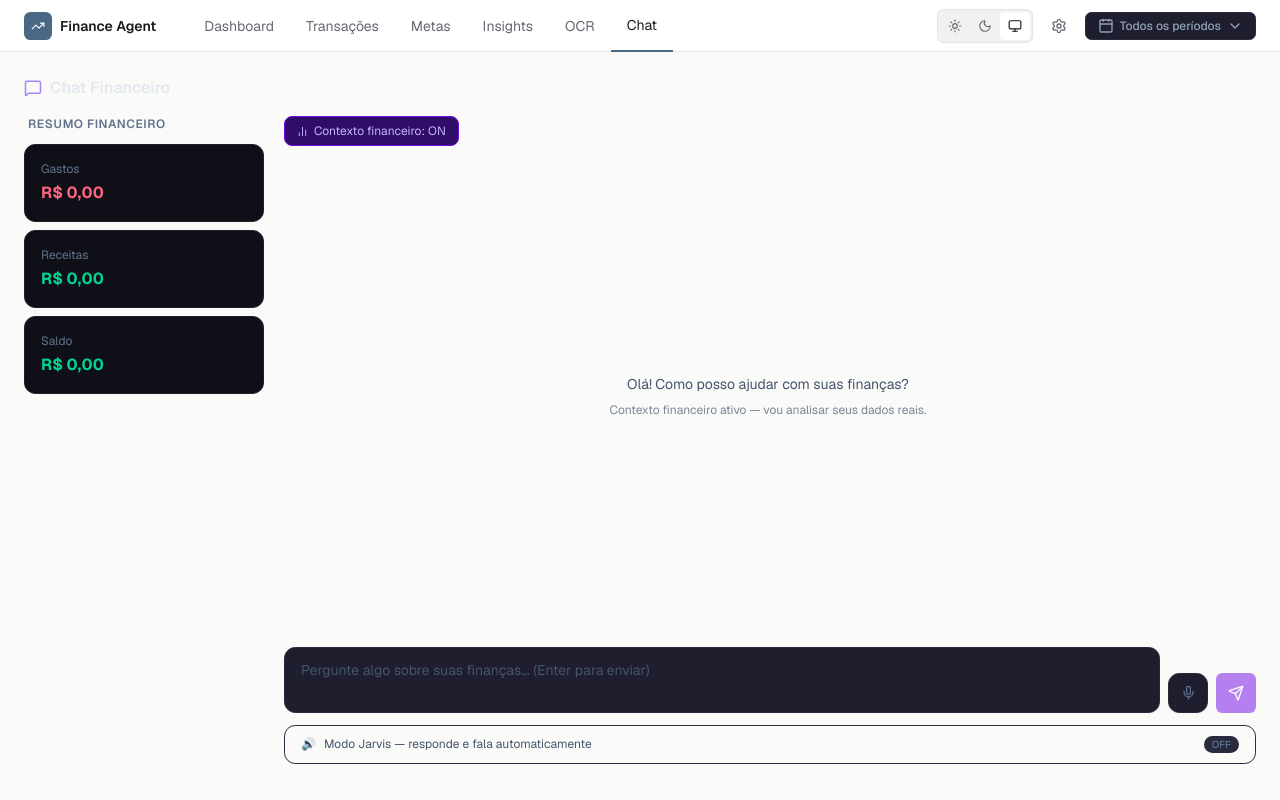
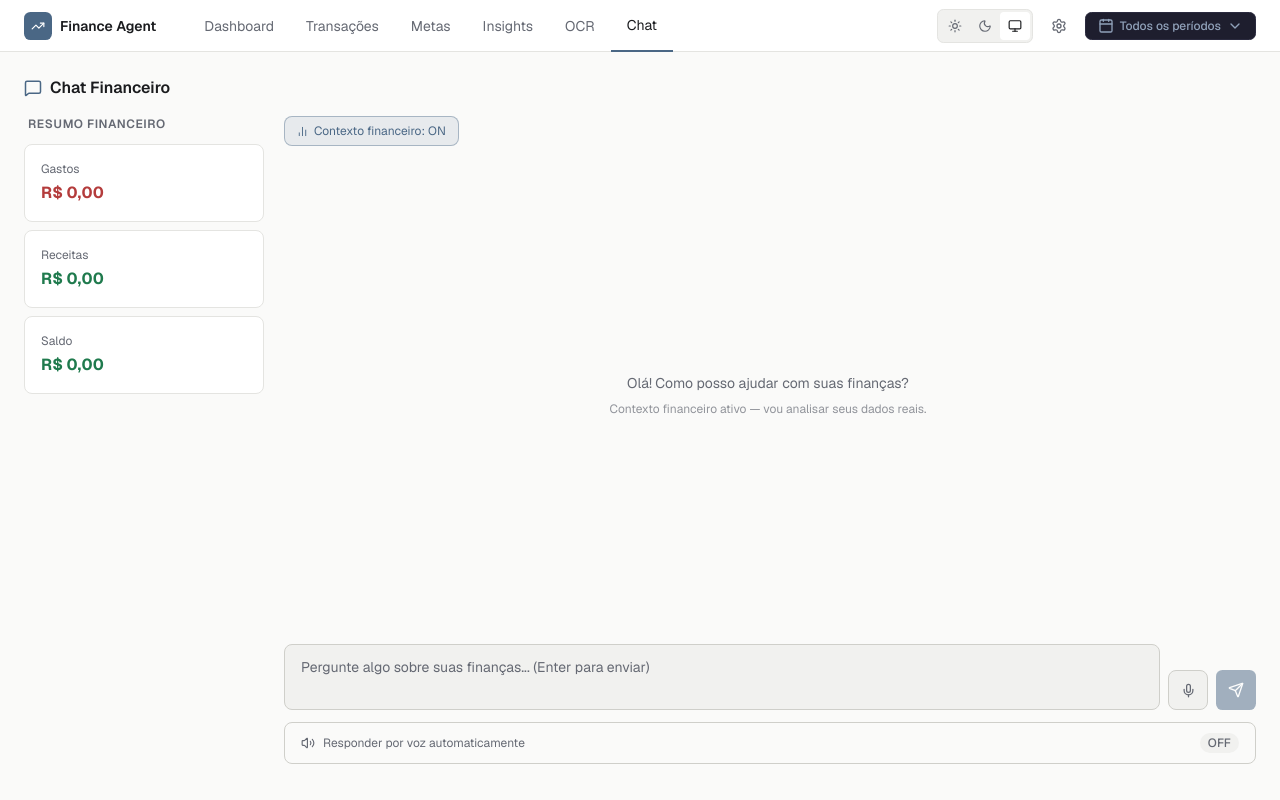
Before and after one commit to Liraas-v/personal-finance-agent, a Next.js app: page /chat in a window 1280 px wide. Built offline with nearby package versions, Linux system fonts and the light colour scheme.

Commit message:
refactor: migrar chat para tokens de tema e simplificar rótulo de voz

```diff
--- a/app/chat/page.tsx
+++ b/app/chat/page.tsx
@@ -6,8 +6,8 @@ export default function ChatPage() {
   return (
     <div className="p-4 sm:p-6 h-[calc(100dvh-3.5rem)] sm:h-[calc(100dvh-4rem)] flex flex-col pb-20 sm:pb-6">
       <div className="flex items-center gap-2 mb-4 shrink-0">
-        <MessageSquare size={18} className="text-violet-400" />
-        <h2 className="text-base font-semibold text-slate-200">Chat Financeiro</h2>
+        <MessageSquare size={18} className="text-primary" />
+        <h2 className="text-base font-semibold text-foreground">Chat Financeiro</h2>
       </div>
       <div className="flex gap-5 flex-1 min-h-0">
         <ChatSidebar />
--- a/components/chat/ChatPanel.tsx
+++ b/components/chat/ChatPanel.tsx
@@ -1,6 +1,6 @@
 'use client'
 import { useState, useRef, useEffect } from 'react'
-import { Send, Trash2, BarChart2, Mic, MicOff } from 'lucide-react'
+import { Send, Trash2, BarChart2, Mic, MicOff, Volume2 } from 'lucide-react'
 import { useChat } from '@/hooks/useChat'
 import { useSpeech } from '@/hooks/useSpeech'
 import { useVoice } from '@/hooks/useVoice'
@@ -69,8 +69,8 @@ export function ChatPanel() {
           className={cn(
             'flex items-center gap-1.5 text-xs px-3 py-1.5 rounded-lg border transition-colors',
             contextEnabled
-              ? 'border-violet-700 bg-violet-950 text-violet-300'
-              : 'border-[#2a2a3e] bg-transparent text-slate-500'
+              ? 'border-primary/40 bg-primary/10 text-primary'
+              : 'border-border-strong bg-transparent text-muted-foreground'
           )}
         >
           <BarChart2 size={11} />
@@ -79,7 +79,7 @@ export function ChatPanel() {
         {messages.length > 0 && (
           <button
             onClick={clearChat}
-            className="text-slate-600 hover:text-slate-400 transition-colors p-1"
+            className="text-muted-foreground hover:text-foreground-secondary transition-colors p-1"
             title="Limpar chat"
           >
             <Trash2 size={14} />
@@ -90,7 +90,7 @@ export function ChatPanel() {
       {/* Messages */}
       <div className="flex-1 overflow-y-auto space-y-3 mb-4 min-h-0 pr-1">
         {messages.length === 0 && (
-          <div className="flex flex-col items-center justify-center h-full text-slate-600 gap-2 py-16">
+          <div className="flex flex-col items-center justify-center h-full text-muted-foreground gap-2 py-16">
             <p className="text-sm">Olá! Como posso ajudar com suas finanças?</p>
             <p className="text-xs opacity-70">
               {contextEnabled
@@ -107,10 +107,10 @@ export function ChatPanel() {
           >
             <div
               className={cn(
-                'max-w-[80%] px-4 py-2.5 rounded-xl text-sm leading-relaxed whitespace-pre-wrap',
+                'max-w-[80%] px-4 py-2.5 rounded-lg text-sm leading-relaxed whitespace-pre-wrap',
                 msg.role === 'user'
-                  ? 'bg-[#1e1e2e] text-slate-200 rounded-tr-sm'
-                  : 'bg-[#1a1040] border border-violet-900/40 text-violet-100 rounded-tl-sm'
+                  ? 'bg-primary text-primary-foreground rounded-tr-sm'
+                  : 'bg-muted text-foreground rounded-tl-sm'
               )}
             >
               {msg.content}
@@ -122,7 +122,7 @@ export function ChatPanel() {
                     {([6, 10, 14, 10, 6] as const).map((h, i) => (
                       <span
                         key={i}
-                        className="w-[2px] bg-violet-500 rounded-sm"
+                        className="w-[2px] bg-primary rounded-sm"
                         style={{
                           height: `${h}px`,
                           animation: 'waveBar 0.8s ease infinite',
@@ -131,10 +131,10 @@ export function ChatPanel() {
                       />
                     ))}
                   </div>
-                  <span className="text-[10px] text-violet-400">falando...</span>
+                  <span className="text-xs text-primary">falando...</span>
                   <button
                     onClick={stop}
-                    className="ml-auto text-[10px] text-violet-400 border border-violet-900/60 rounded px-1.5 py-0.5 hover:text-violet-200 transition-colors"
+                    className="ml-auto text-xs text-primary border border-primary/40 rounded px-1.5 py-0.5 hover:text-primary transition-colors"
                   >
                     ■ parar
                   </button>
@@ -146,12 +146,12 @@ export function ChatPanel() {
 
         {loading && (
           <div className="flex justify-start">
-            <div className="bg-[#1a1040] border border-violet-900/40 px-4 py-3 rounded-xl rounded-tl-sm">
+            <div className="border border-border bg-muted px-4 py-3 rounded-lg rounded-tl-sm">
               <span className="flex gap-1 items-center">
                 {[0, 1, 2].map((i) => (
                   <span
                     key={i}
-                    className="w-1.5 h-1.5 bg-violet-400 rounded-full animate-bounce"
+                    className="w-1.5 h-1.5 bg-primary rounded-full animate-bounce"
                     style={{ animationDelay: `${i * 0.15}s` }}
                   />
                 ))}
@@ -174,17 +174,17 @@ export function ChatPanel() {
               : 'Pergunte algo sobre suas finanças... (Enter para enviar)'
           }
           rows={2}
-          className="flex-1 resize-none bg-[#1e1e2e] border border-[#2a2a3e] rounded-xl px-4 py-3 text-sm text-slate-200 placeholder:text-slate-600 focus:outline-none focus:border-violet-700 transition-colors"
+          className="flex-1 resize-none bg-muted border border-border-strong rounded-lg px-4 py-3 text-sm text-foreground placeholder:text-muted-foreground focus:outline-none focus:border-primary/40 transition-colors"
         />
         {sttSupported && (
           <button
             onClick={toggleMic}
             title={isListening ? 'Parar gravação' : 'Falar pergunta'}
             className={cn(
-              'self-end w-10 h-10 rounded-xl flex items-center justify-center border transition-colors',
+              'self-end w-10 h-10 rounded-lg flex items-center justify-center border transition-colors',
               isListening
-                ? 'bg-red-500/20 border-red-500/60 text-red-400'
-                : 'bg-[#1e1e2e] border-[#2a2a3e] text-slate-500 hover:text-slate-300'
+                ? 'bg-negative/20 border-negative/60 text-negative'
+                : 'bg-muted border-border-strong text-muted-foreground hover:text-foreground-secondary'
             )}
           >
             {isListening ? <MicOff size={15} /> : <Mic size={15} />}
@@ -193,7 +193,7 @@ export function ChatPanel() {
         <Button
           onClick={handleSend}
           disabled={!input.trim() || loading}
-          className="bg-violet-700 hover:bg-violet-600 self-end"
+          className="bg-primary hover:bg-primary/90 self-end"
           size="icon"
         >
           <Send size={16} />
@@ -206,20 +206,20 @@ export function ChatPanel() {
           <button
             onClick={() => setJarvisEnabled((v) => !v)}
             className={cn(
-              'w-full flex items-center justify-between px-4 py-2.5 rounded-xl border text-xs transition-colors',
+              'w-full flex items-center justify-between px-4 py-2.5 rounded-lg border text-xs transition-colors',
               jarvisEnabled
-                ? 'bg-[#1a1040] border-violet-700 text-violet-300'
-                : 'bg-transparent border-[#2a2a3e] text-slate-600 hover:text-slate-400'
+                ? 'bg-primary/10 border-primary/40 text-primary'
+                : 'bg-transparent border-border-strong text-muted-foreground hover:text-foreground-secondary'
             )}
           >
             <span className="flex items-center gap-2">
-              🔊
-              <span>Modo Jarvis — responde e fala automaticamente</span>
+              <Volume2 size={14} />
+              <span>Responder por voz automaticamente</span>
             </span>
             <span
               className={cn(
-                'px-2 py-0.5 rounded-full text-[10px] font-medium',
-                jarvisEnabled ? 'bg-violet-700 text-white' : 'bg-[#2a2a3e] text-slate-500'
+                'px-2 py-0.5 rounded-full text-xs font-medium',
+                jarvisEnabled ? 'bg-primary text-primary-foreground' : 'bg-muted text-muted-foreground'
               )}
             >
               {jarvisEnabled ? 'ON' : 'OFF'}
--- a/components/chat/ChatSidebar.tsx
+++ b/components/chat/ChatSidebar.tsx
@@ -15,35 +15,35 @@ export function ChatSidebar() {
 
   return (
     <aside className="hidden sm:flex flex-col gap-3 w-[240px] shrink-0">
-      <h3 className="text-xs font-semibold text-slate-500 uppercase tracking-wider px-1">
+      <h3 className="text-xs font-semibold text-muted-foreground uppercase tracking-wider px-1">
         Resumo Financeiro
       </h3>
 
       <div className="space-y-2">
-        <div className="bg-[#0f0f17] border border-[#1e1e2e] rounded-xl p-4">
-          <div className="text-xs text-slate-500 mb-1">Gastos</div>
-          <div className="text-base font-bold text-rose-400">{fmt(totalGastos)}</div>
+        <div className="bg-card border border-border rounded-lg p-4">
+          <div className="text-xs text-muted-foreground mb-1">Gastos</div>
+          <div className="text-base font-bold text-negative">{fmt(totalGastos)}</div>
         </div>
-        <div className="bg-[#0f0f17] border border-[#1e1e2e] rounded-xl p-4">
-          <div className="text-xs text-slate-500 mb-1">Receitas</div>
-          <div className="text-base font-bold text-emerald-400">{fmt(totalReceitas)}</div>
+        <div className="bg-card border border-border rounded-lg p-4">
+          <div className="text-xs text-muted-foreground mb-1">Receitas</div>
+          <div className="text-base font-bold text-positive">{fmt(totalReceitas)}</div>
         </div>
-        <div className="bg-[#0f0f17] border border-[#1e1e2e] rounded-xl p-4">
-          <div className="text-xs text-slate-500 mb-1">Saldo</div>
-          <div className={`text-base font-bold ${saldo >= 0 ? 'text-emerald-400' : 'text-rose-400'}`}>
+        <div className="bg-card border border-border rounded-lg p-4">
+          <div className="text-xs text-muted-foreground mb-1">Saldo</div>
+          <div className={`text-base font-bold ${saldo >= 0 ? 'text-positive' : 'text-negative'}`}>
             {fmt(saldo)}
           </div>
         </div>
       </div>
 
       {topCategorias.length > 0 && (
-        <div className="bg-[#0f0f17] border border-[#1e1e2e] rounded-xl p-4">
-          <div className="text-xs text-slate-500 mb-3">Top categorias</div>
+        <div className="bg-card border border-border rounded-lg p-4">
+          <div className="text-xs text-muted-foreground mb-3">Top categorias</div>
           <div className="space-y-2">
             {topCategorias.map(([cat, val]) => (
               <div key={cat} className="flex items-center justify-between">
-                <span className="text-xs text-slate-400 truncate pr-2">{cat}</span>
-                <span className="text-xs font-medium text-slate-300 shrink-0">{fmt(val)}</span>
+                <span className="text-xs text-foreground-secondary truncate pr-2">{cat}</span>
+                <span className="text-xs font-medium text-foreground-secondary shrink-0">{fmt(val)}</span>
               </div>
             ))}
           </div>
```
